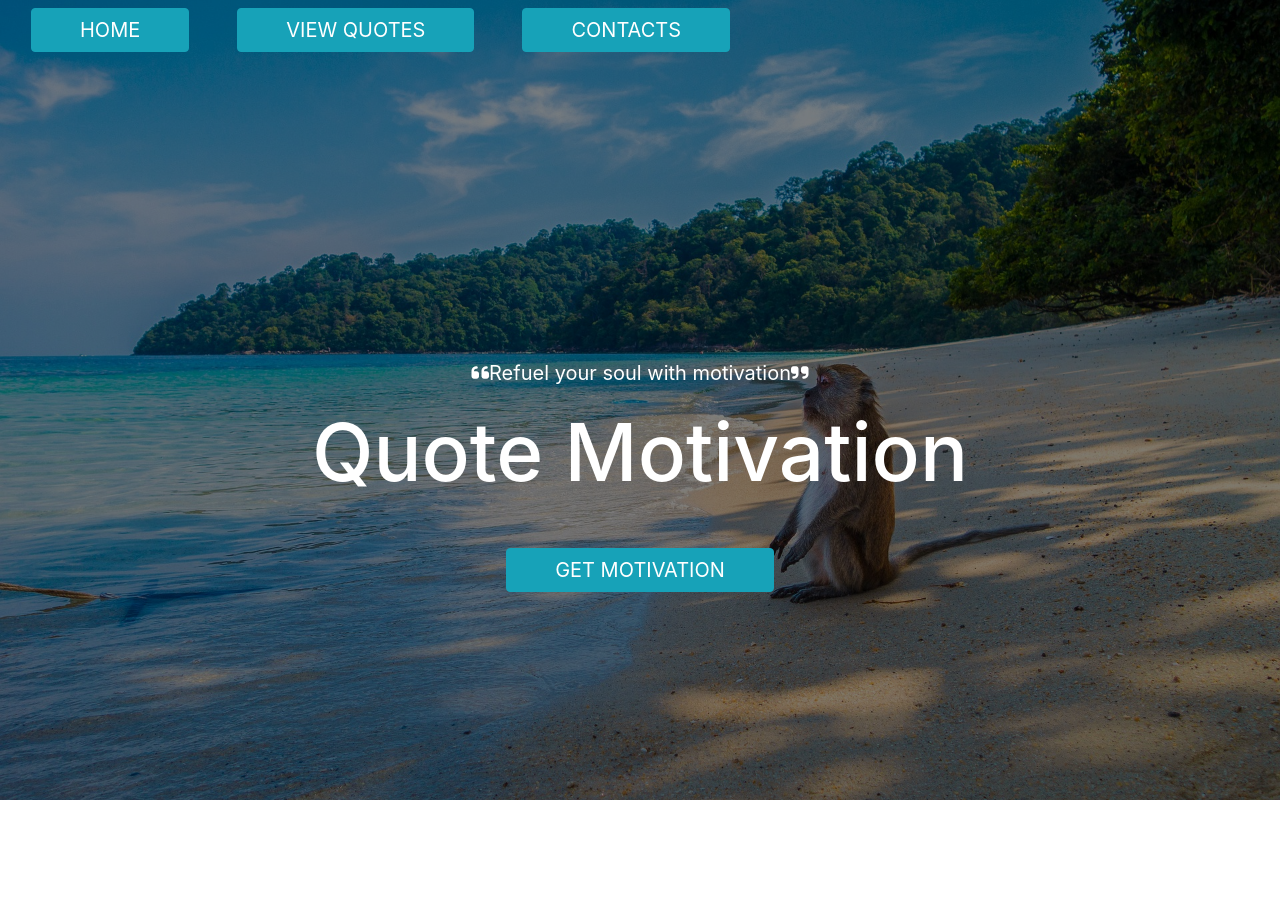
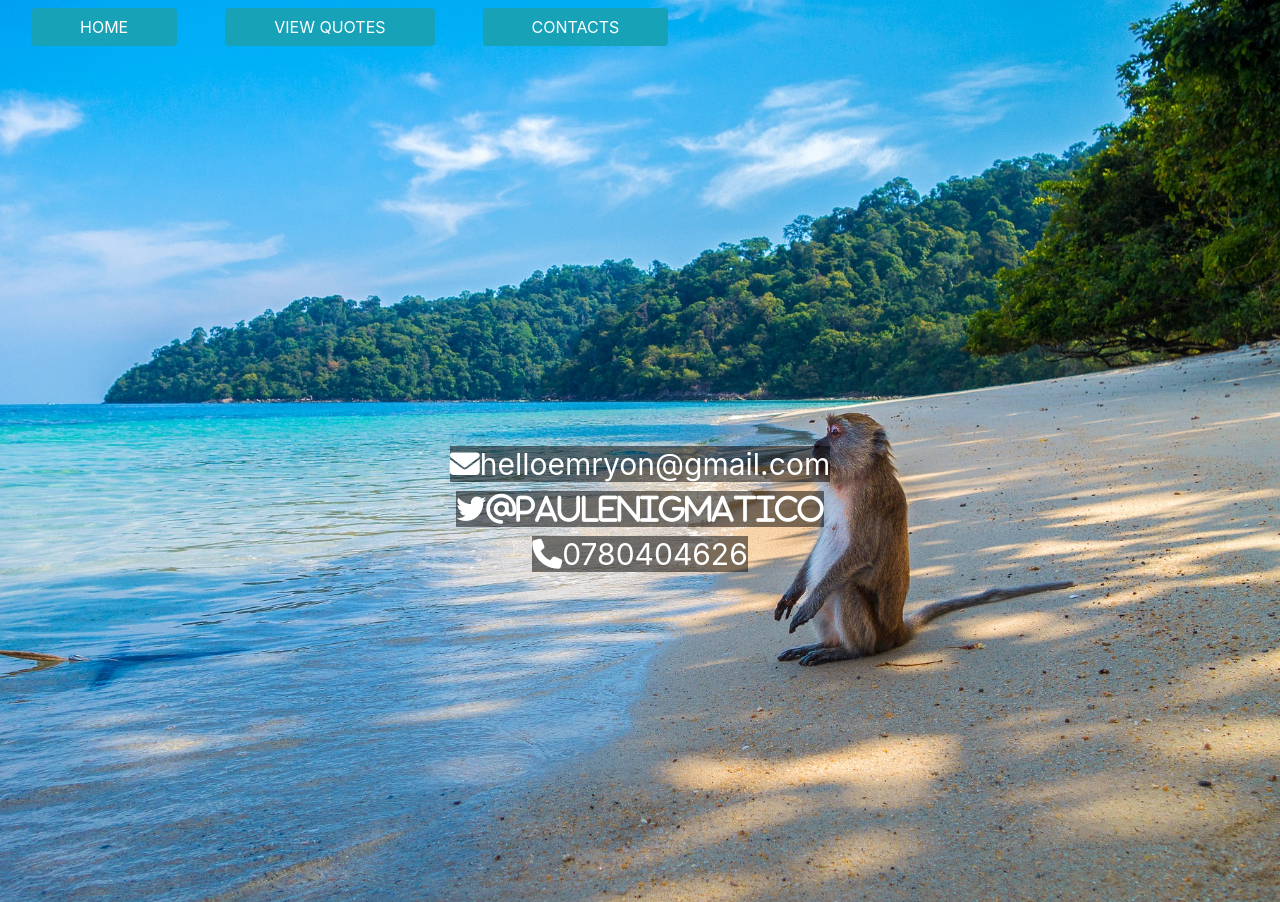
Before and after one commit to Paulwamaria/Quotes, an Angular app: page /contacts in a window 1280 px wide. Before the commit this address led to /. Before the commit the page ends 800 px from the top, so only its background shows below. Built offline with nearby package versions, Linux system fonts and the light colour scheme; what angular-font-awesome would draw is missing.

Commit message:
Add more styles

```diff
--- /dev/null
+++ b/src/app/contacts/contacts.component.css
@@ -0,0 +1,9 @@
+.contacts{
+  height:100vh;
+  padding-top:calc(50vh - 60px);
+}
+.contacts a{
+  background-color: rgba(0, 0, 0, 0.5);
+  font-size: 30px;
+  color:white;
+}
--- /dev/null
+++ b/src/app/contacts/contacts.component.html
@@ -0,0 +1,19 @@
+<div class="container-fluid text-center text-white">
+    <div class="containe">
+        <nav class="navbar navbar-expand-md navbar-dark">
+          <ul class="navbar-nav mr-auto">
+            <li class="nav-item"><a href="#" class="btn btn-info text-uppercase mb-5 px-5 text-white">Home</a></li>
+            <li class="nav-item"><a routerLink="quotes" class="btn btn-info text-uppercase mb-5 px-5 text-white mx-5">View Quotes</a></li>
+            <li class="nav-item"><a href="#" class="btn btn-info text-uppercase mb-5 px-5 text-white">Contacts</a></li>
+
+          </ul>
+
+        </nav>
+      </div>
+<div class="contacts">
+    <a href="mail:helloemryon@gmail.com"><i class="fa fa-envelope" aria-hidden="true"></i>{{tittle}}</a><br>
+    <a href="#"><i class="fa fa-twitter" aria-hidden="true">@Paulenigmatico</i></a><br>
+    <a href="#"><i class="fa fa-phone" aria-hidden="true"></i>0780404626</a>
+</div>
+
+</div>
--- /dev/null
+++ b/src/app/contacts/contacts.component.ts
@@ -0,0 +1,15 @@
+import { Component, OnInit } from '@angular/core';
+
+@Component({
+  selector: 'app-contacts',
+  templateUrl: './contacts.component.html',
+  styleUrls: ['./contacts.component.css']
+})
+export class ContactsComponent implements OnInit {
+tittle = 'helloemryon@gmail.com';
+  constructor() { }
+
+  ngOnInit() {
+  }
+
+}
--- /dev/null
+++ b/src/app/highlight.directive.ts
@@ -0,0 +1,14 @@
+import { Directive, ElementRef } from '@angular/core';
+import { Quotes } from './quotes';
+
+@Directive({
+  selector: '[appHighlight]'
+})
+export class HighlightDirective {
+
+  constructor(private elem: ElementRef) {
+    // var upVotArr = quotes.upVot.push();
+    // this.elem.nativeElement.style.color = 'red';
+  }
+
+}
--- a/src/app/landing-page/landing-page.component.html
+++ b/src/app/landing-page/landing-page.component.html
@@ -5,7 +5,7 @@
           <ul class="navbar-nav mr-auto">
             <li class="nav-item"><a href="#" class="btn btn-info text-uppercase mb-5 px-5 text-white">Home</a></li>
             <li class="nav-item"><a routerLink="quotes" class="btn btn-info text-uppercase mb-5 px-5 text-white mx-5">View Quotes</a></li>
-            <li class="nav-item"><a routerLink="quotes" class="btn btn-info text-uppercase mb-5 px-5 text-white">Contacts</a></li>
+            <li class="nav-item"><a routerLink="contacts" class="btn btn-info text-uppercase mb-5 px-5 text-white">Contacts</a></li>
 
           </ul>
 
--- a/src/app/quote-details/quote-details.component.ts
+++ b/src/app/quote-details/quote-details.component.ts
@@ -18,9 +18,9 @@ export class QuoteDetailsComponent implements OnInit {
   quoteRemove(untouching: boolean) {
     this.isNotTouching.emit(untouching);
   }
-  constructor() { }
+    constructor() {}
 
-  ngOnInit() {
+    ngOnInit() {
+
+    }
   }
-
-}
--- a/src/app/quotes/quotes.component.ts
+++ b/src/app/quotes/quotes.component.ts
@@ -52,6 +52,7 @@ export class QuotesComponent implements OnInit {
     quote.downVot = 0;
     this.quotes.push(quote);
   }
+
   // update votes
   // raiseVotes(isTouching: boolean, quotes.upVot: number) {
   //  if (isTouching) {
@@ -67,7 +68,7 @@ export class QuotesComponent implements OnInit {
       // votesUp += this.quotes[index].upVot;
 
     } else {
-      this.quotes[index].downVot -= 1;
+      this.quotes[index].downVot += 1;
       // votesDown -= this.quotes[index].downVot;
     }
   }
@@ -82,6 +83,7 @@ export class QuotesComponent implements OnInit {
         this.quotes.splice(index, 1);
       }
     }
+      // filter the highest upvot
 
   }
 
```
Also changed, not shown: src/app/app.module.ts (+7 -2 lines), 2 other files (tests, documents, lock files or other folders).
